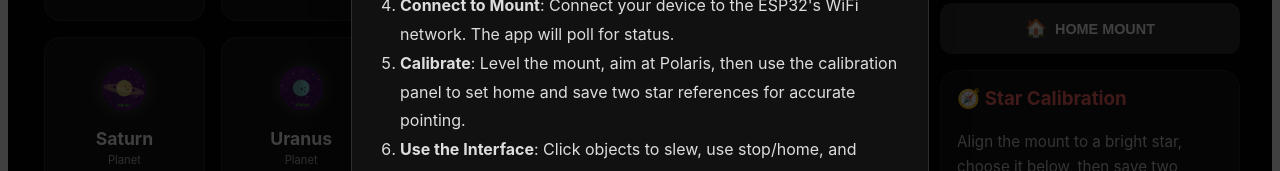
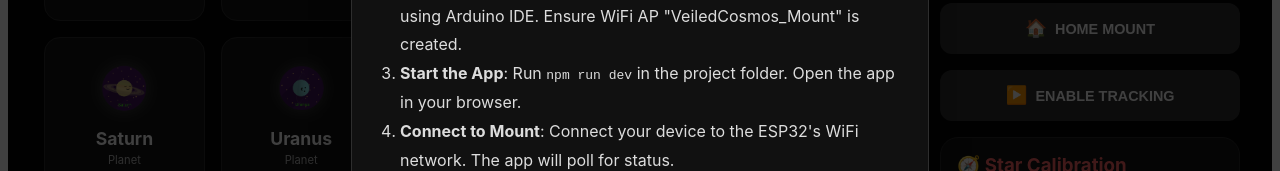
Before and after one commit to SharukhGV/veiled-cosmso, a React (Vite) app: page / in a window 1280 px wide. Shown: the part 356-527 px from the top of the page. Built offline with nearby package versions, Linux system fonts and the light colour scheme; no server answers.

Commit message:
tracking added

```diff
--- a/src/App.jsx
+++ b/src/App.jsx
@@ -69,6 +69,7 @@ const KIDS_PICKS = [
 export default function TelescopeApp() {
   const [search, setSearch] = useState('');
   const [status, setStatus] = useState('READY');
+  // eslint-disable-next-line no-unused-vars
   const [location, setLocation] = useState({ lat: 40.71, lon: -73.93 });
   const [nightMode, setNightMode] = useState(false);
   const [kidsMode, setKidsMode] = useState(false); // New State
@@ -81,6 +82,7 @@ export default function TelescopeApp() {
   const [starRef2, setStarRef2] = useState(null);
   const [calibrationData, setCalibrationData] = useState(null);
   const [calibrationMessage, setCalibrationMessage] = useState('');
+  const [tracking, setTracking] = useState(false);
 
   useEffect(() => {
     if (!localStorage.getItem('veiledCosmosSeenIntro')) {
@@ -99,7 +101,11 @@ export default function TelescopeApp() {
         .then(response => response.json())
         .then(data => {
           setIsSlewing(data.moving);
-          setStatus(data.moving ? 'SLEWING...' : 'READY');
+          setTracking(data.tracking);
+          let newStatus = 'READY';
+          if (data.moving) newStatus = 'SLEWING...';
+          else if (data.tracking) newStatus = 'TRACKING';
+          setStatus(newStatus);
         })
         .catch(() => {
           setStatus('CONNECTION ERROR');
@@ -152,7 +158,7 @@ export default function TelescopeApp() {
       if (!response.ok) {
         throw new Error('Calibration upload failed');
       }
-    } catch (error) {
+    } catch {
       setCalibrationMessage('Unable to send calibration to mount.');
     }
   };
@@ -203,7 +209,7 @@ export default function TelescopeApp() {
       } else {
         setCalibrationMessage('Calibration failed. Try a different star pair.');
       }
-    } catch (error) {
+    } catch {
       setCalibrationMessage('Unable to read mount position. Check connection.');
     }
   };
@@ -240,7 +246,7 @@ export default function TelescopeApp() {
       } else {
         setCalibrationMessage('Failed to set home reference on mount.');
       }
-    } catch (error) {
+    } catch {
       setCalibrationMessage('Unable to set home. Check connection.');
     }
   };
@@ -257,8 +263,26 @@ export default function TelescopeApp() {
         headers: { 'Content-Type': 'application/json' },
         body: JSON.stringify({ reset: true })
       });
-    } catch (error) {
+    } catch {
       setCalibrationMessage('Unable to reset mount calibration.');
+    }
+  };
+
+  const toggleTracking = async () => {
+    const newTracking = !tracking;
+    try {
+      const response = await fetch('http://192.168.4.1/track', {
+        method: 'POST',
+        headers: { 'Content-Type': 'application/json' },
+        body: JSON.stringify({ on: newTracking })
+      });
+      if (response.ok) {
+        setTracking(newTracking);
+      } else {
+        setStatus('TRACKING ERROR');
+      }
+    } catch {
+      setStatus('CONNECTION ERROR');
     }
   };
 
@@ -290,8 +314,6 @@ export default function TelescopeApp() {
     let ra, dec;
     if (obj.id) {
       // Planet
-      const observer = new Observer(location.lat, location.lon, 0);
-      const time = new Date();
       const eq = Equator(obj.id, time, observer, true, true);
       ra = eq.ra;
       dec = eq.dec;
@@ -314,6 +336,7 @@ export default function TelescopeApp() {
     .then(response => {
       if (response.ok) {
         setStatus('SLEWING...');
+        setTracking(false);
       } else {
         setStatus('SLEW ERROR');
       }
@@ -334,7 +357,10 @@ export default function TelescopeApp() {
           <h1 style={{...ui.title, color: theme.accent}}>🔭 VEILED COSMOS</h1>
           <p style={ui.subtitle}>Control Your Telescope to the Stars</p>
         </div>
-        <div style={{...ui.statusBox, background: isSlewing ? '#ffaa00' : theme.accent}}>
+        <div style={{
+          ...ui.statusBox,
+          background: status === 'TRACKING' ? '#00aa00' : (isSlewing ? '#ffaa00' : theme.accent)
+        }}>
           <span style={ui.statusDot}></span>
           {status}
         </div>
@@ -363,6 +389,7 @@ export default function TelescopeApp() {
               <li><strong>Night Vision</strong>: toggles the darker, easier-to-read display.</li>
               <li><strong>Stop</strong>: halts motion immediately via the ESP32 stop command.</li>
               <li><strong>Home</strong>: returns the mount to the parking position.</li>
+              <li><strong>Tracking</strong>: enable sidereal tracking to follow celestial objects as Earth rotates.</li>
             </ul>
             <button style={ui.modalBtn} onClick={closeIntro}>Got it, continue</button>
           </div>
@@ -475,6 +502,14 @@ export default function TelescopeApp() {
           >
             <span style={ui.btnIcon}>🏠</span>
             HOME MOUNT
+          </button>
+
+          <button
+            style={{...ui.actionBtn, background: tracking ? '#ffaa00' : '#333'}}
+            onClick={toggleTracking}
+          >
+            <span style={ui.btnIcon}>{tracking ? '⏸️' : '▶️'}</span>
+            {tracking ? 'DISABLE TRACKING' : 'ENABLE TRACKING'}
           </button>
 
           <div style={{...ui.calibBox, background: theme.card, borderColor: theme.border}}>
@@ -804,17 +839,19 @@ const ui = {
     display: 'flex',
     justifyContent: 'center',
     alignItems: 'center',
-    padding: '20px',
+    padding: 'clamp(10px, 5vw, 20px)',
     zIndex: 999
   },
   modalBox: {
     width: '100%',
-    maxWidth: '520px',
+    maxWidth: 'min(520px, 90vw)',
     background: '#111',
     border: '1px solid rgba(255,255,255,0.12)',
     borderRadius: '20px',
-    padding: '28px',
-    boxShadow: '0 22px 60px rgba(0,0,0,0.45)'
+    padding: 'clamp(16px, 4vw, 28px)',
+    boxShadow: '0 22px 60px rgba(0,0,0,0.45)',
+    maxHeight: '80vh',
+    overflowY: 'auto'
   },
   modalTitle: {
     margin: 0,
```
Also changed, not shown: 1 other file (tests, documents, lock files or other folders).
